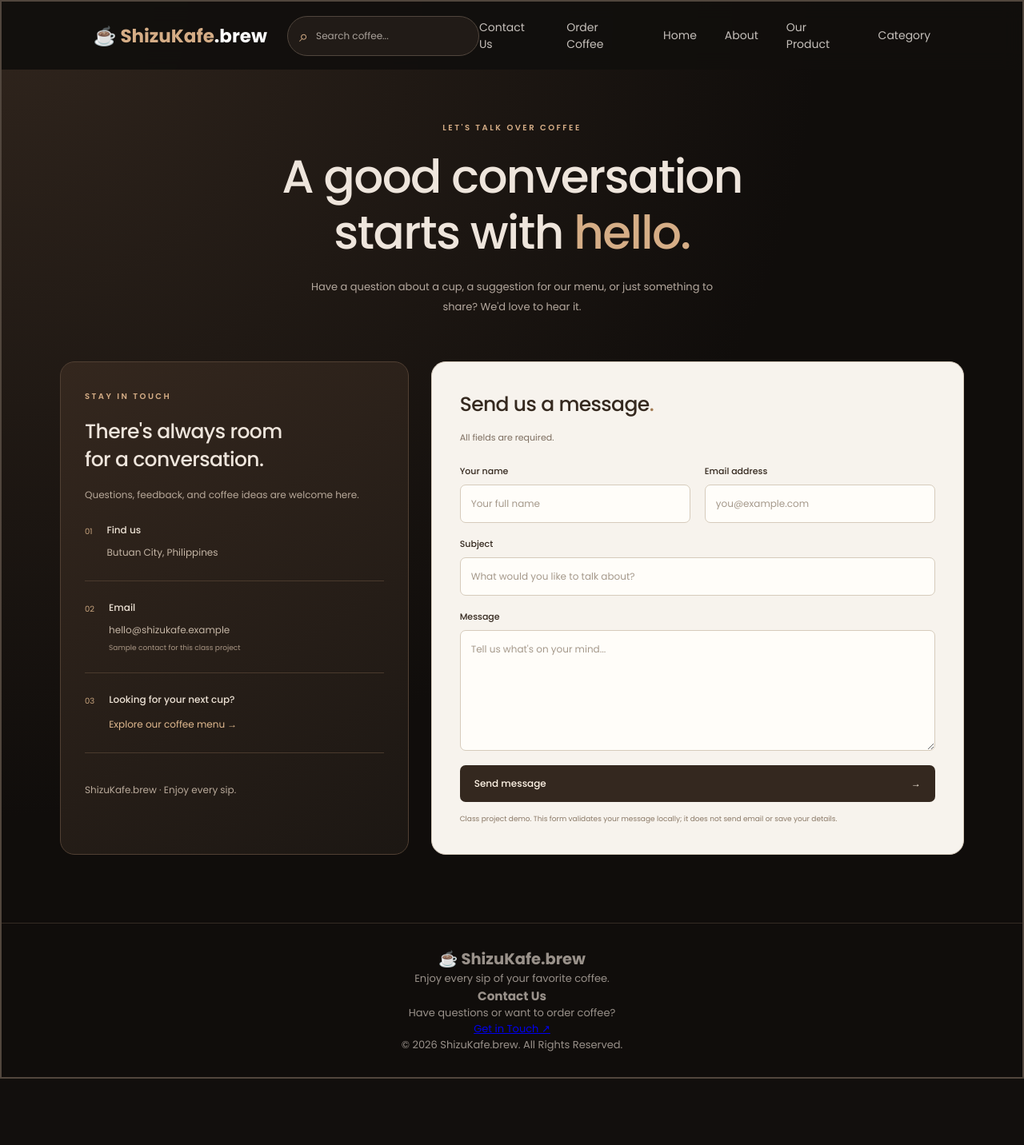
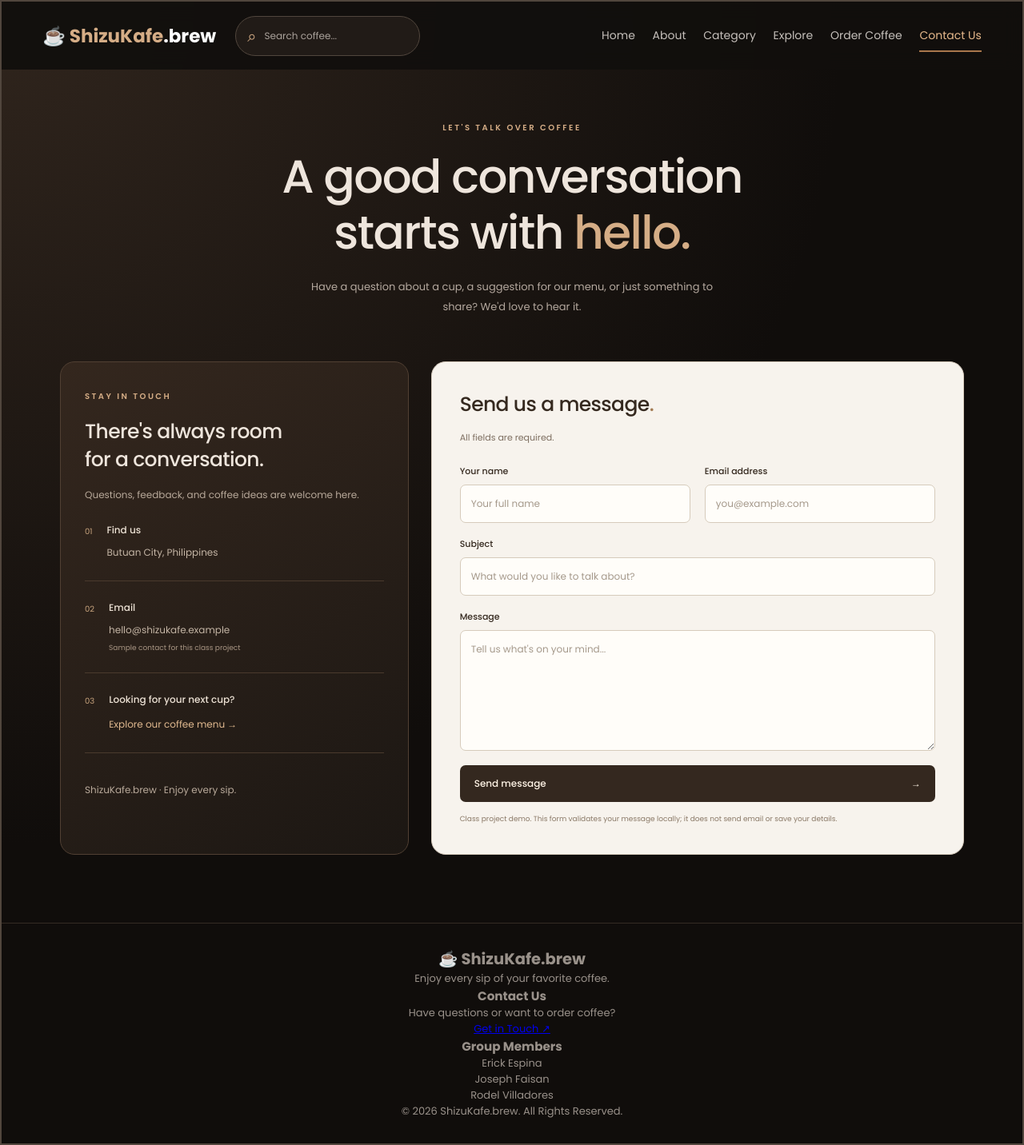
Before and after one commit to erickespina/Lara-Proj-EULM1-Espina-Faisan-Villadores, a Laravel app: page /contact in a window 1280 px wide. Shown: the whole page at 80% size. Before the commit the page ends 1349 px from the top, so only its background shows below. Run offline with Laravel 12, Linux system fonts and the light colour scheme.

Commit message:
Fix shared navigation and restore footer member names

```diff
--- a/public/css/style.css
+++ b/public/css/style.css
@@ -377,54 +377,27 @@ footer {
 }
 
 
-/* =====================================
-   NAVBAR SEARCH BAR AND ALIGNMENT ONLY
-===================================== */
-
-.navbar {
-    justify-content: space-between;
+/* Shared navigation and search */
+.navbar { gap: 24px; padding: 15px clamp(20px, 4vw, 64px); }
+.navbar-left { display: flex; align-items: center; gap: 24px; min-width: 0; }
+.logo { flex-shrink: 0; }
+.search-box { display: flex; align-items: center; gap: 10px; width: clamp(170px, 18vw, 240px); padding: 9px 14px; border: 1px solid #51463d; border-radius: 25px; background: #211b17; }
+.search-box span { color: #d5ad86; font-size: 20px; }
+.search-box input { width: 100%; min-width: 0; background: transparent; border: none; outline: none; color: white; font: 12px 'Poppins', sans-serif; }
+.search-box input::placeholder { color: #aaa29b; }
+.search-box:focus-within { outline: 2px solid #d5ad86; outline-offset: 3px; }
+.nav-links { margin-left: auto; align-items: center; gap: clamp(14px, 1.7vw, 26px); }
+.nav-links a { white-space: nowrap; padding: 8px 0; }
+.nav-links a[aria-current="page"] { color: #e7b98c; box-shadow: 0 2px 0 #a9774c; }
+.nav-links a:focus-visible { outline: 2px solid #d5ad86; outline-offset: 5px; }
+@media (max-width: 1100px) {
+    .navbar { flex-wrap: wrap; gap: 14px; }
+    .navbar-left { width: 100%; justify-content: space-between; }
+    .nav-links { width: 100%; margin-left: 0; justify-content: center; flex-wrap: wrap; gap: 8px 24px; }
 }
-
-/* Keep logo and search bar together */
-.navbar-left {
-    display: flex;
-    align-items: center;
-    gap: 25px;
+@media (max-width: 480px) {
+    .navbar { padding: 12px 16px; }
+    .navbar-left { flex-wrap: wrap; gap: 12px; }
+    .search-box { width: 100%; }
+    .nav-links { gap: 4px 16px; }
 }
-
-/* Search bar */
-.search-box {
-    display: flex;
-    align-items: center;
-    gap: 10px;
-    width: 240px;
-    padding: 9px 14px;
-    border: 1px solid #51463d;
-    border-radius: 25px;
-    background: #211b17;
-}
-
-.search-box span {
-    color: #d5ad86;
-    font-size: 20px;
-}
-
-.search-box input {
-    width: 100%;
-    background: transparent;
-    border: none;
-    outline: none;
-    color: white;
-    font-family: 'Poppins', sans-serif;
-    font-size: 12px;
-}
-
-.search-box input::placeholder {
-    color: #aaa29b;
-}
-
-/* Keep navigation on upper right */
-.nav-links {
-    margin-left: auto;
-    align-items: center;
-}
--- a/resources/views/layouts/app.blade.php
+++ b/resources/views/layouts/app.blade.php
@@ -32,13 +32,10 @@
 
     </div>
 
-    <nav class="nav-links">
-        <a href="{{ route('contact') }}">Contact Us</a>
-        <a href="{{ request()->routeIs('order') ? '#coffee-menu' : route('order') . '#coffee-menu' }}">Order Coffee</a>
-        <a href="/">Home</a>
-        <a href="/about">About</a>
-        <a href="#products">Our Product</a>
-        <a href="#category">Category</a>
+    <nav class="nav-links" aria-label="Main navigation">
+        @foreach (['home' => 'Home', 'about' => 'About', 'category' => 'Category', 'explore' => 'Explore', 'order' => 'Order Coffee', 'contact' => 'Contact Us'] as $page => $label)
+            <a href="{{ route($page) }}{{ $page === 'order' ? '#coffee-menu' : '' }}" @if(request()->routeIs($page)) aria-current="page" @endif>{{ $label }}</a>
+        @endforeach
     </nav>
 
 </header>
@@ -61,6 +58,11 @@
                     <p>Have questions or want to order coffee?</p>
                     <a href="/contact">Get in Touch ↗</a>
                 </div>
+                <div class="member-list">
+                    <h3>Group Members</h3>
+                    <p>Erick Espina<br>Joseph Faisan<br>Rodel Villadores</p>
+                </div>
+
             </div>
 
             <div class="footer-bottom">
```
